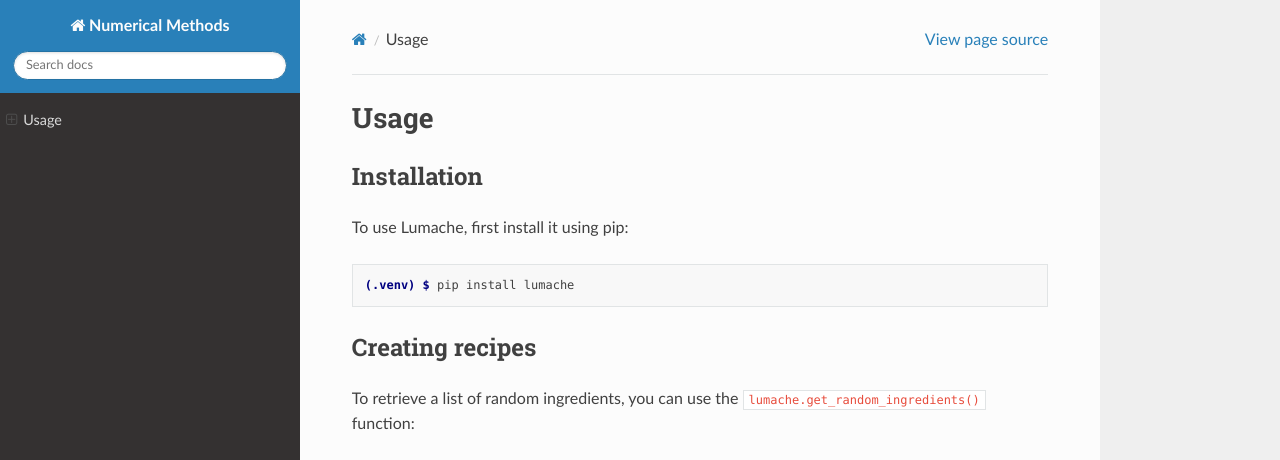
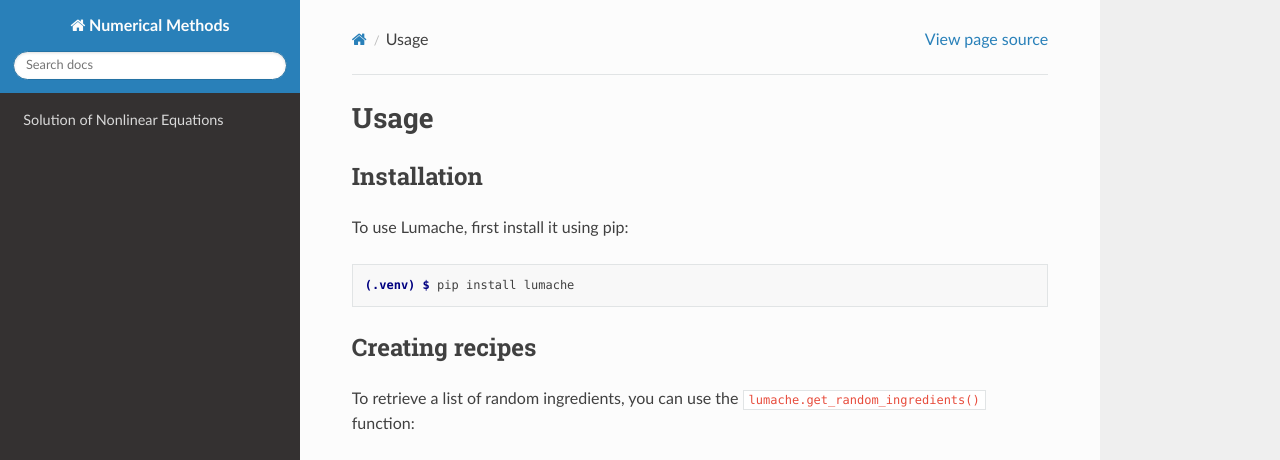
Before and after one commit to auliakhalqillah/akbook, a Sphinx documentation site: the page built from docs/source/usage.rst, in a window 1280 px wide. Shown: the top 460 px of the page. Built offline with Sphinx 7.4.7 and the Read the Docs theme 3.1.0, drawn with Linux system fonts in a browser that asks for light colours; pages that are not in the unit, such as notebooks, are missing from menus; grey boxes are pictures that could not be loaded.

Commit message:
Update index.rst

```diff
--- a/docs/source/index.rst
+++ b/docs/source/index.rst
@@ -7,4 +7,4 @@ Contents
 --------
 .. toctree::
 
-  index
+  Solution of Nonlinear Equations
```
